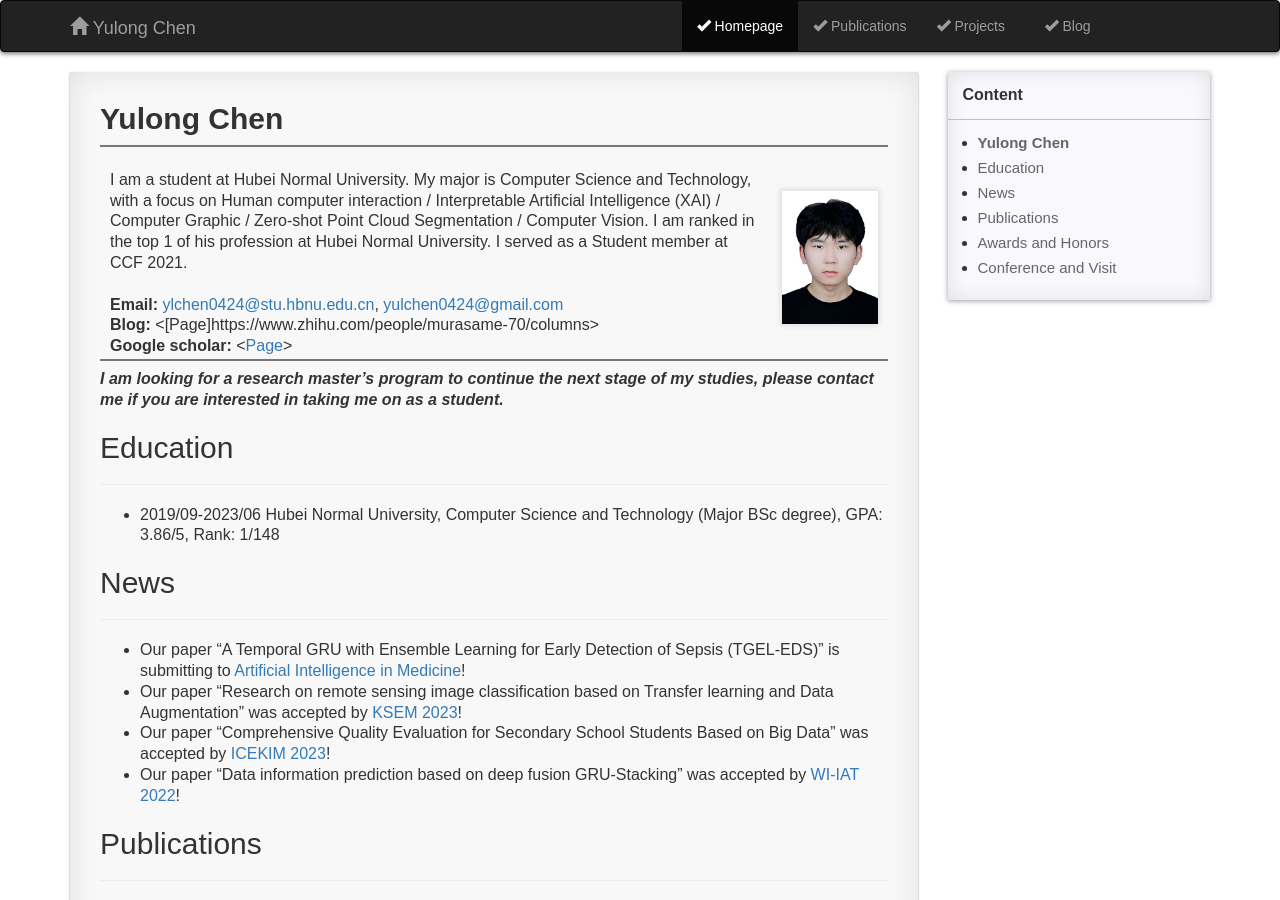
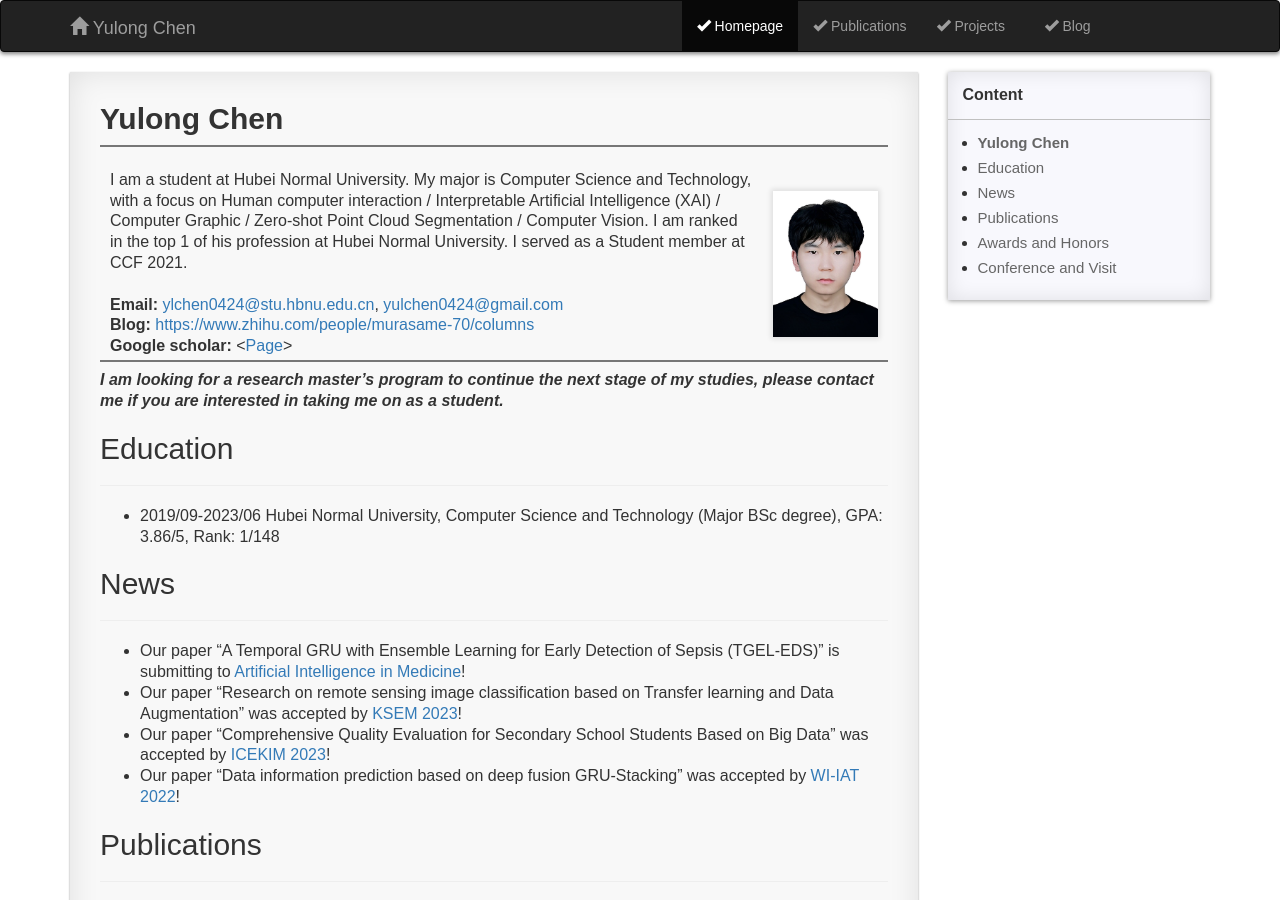
Before and after one commit to yulongC/yulongC.github.io, a Jekyll site: the page built from pages/1_homepage.md, in a window 1280 px wide and 900 px high. Built offline with Jekyll 4.4.1, drawn with Linux system fonts in a browser that asks for light colours; comment, search, counter and statistics services are not loaded.

Commit message:
Update 1_homepage.md

```diff
--- a/pages/1_homepage.md
+++ b/pages/1_homepage.md
@@ -11,7 +11,7 @@
 
 ## **Yulong Chen**
 
-| <br> I am a student at Hubei Normal University. My major is Computer Science and Technology, with a focus on Human computer interaction / Interpretable Artificial Intelligence (XAI) / Computer Graphic / Zero-shot Point Cloud Segmentation / Computer Vision. I am ranked in the top 1 of his profession at Hubei Normal University. I served as a Student member at CCF 2021. <br> <br> **Email:** <ylchen0424@stu.hbnu.edu.cn>, <yulchen0424@gmail.com> <br> **Blog:** <[Page]https://www.zhihu.com/people/murasame-70/columns>  <br> **Google scholar:** <[Page](https://scholar.google.com/citations?hl=en&user=G4RazmQAAAAJ&view_op=list_works&gmla=AOV7GLMocIzBzFzB3jGGdrzAaTuncsxcl1r1nD7tQGtvVPucTCOyUvQZ4YUjoouO6NzDMY6W1OnE4XuL-jGo7QMQzTs6GHV_FV8Ax3LqWM8ycc0-a3LA0vU2IYw4iL9C5bJu4Zxzn1zE)> <br> | <br> &emsp; ![image](https://yulongC.github.io/images/chen-2023.jpg) <br> <br> |
+| <br> I am a student at Hubei Normal University. My major is Computer Science and Technology, with a focus on Human computer interaction / Interpretable Artificial Intelligence (XAI) / Computer Graphic / Zero-shot Point Cloud Segmentation / Computer Vision. I am ranked in the top 1 of his profession at Hubei Normal University. I served as a Student member at CCF 2021. <br> <br> **Email:** <ylchen0424@stu.hbnu.edu.cn>, <yulchen0424@gmail.com> <br> **Blog:** <https://www.zhihu.com/people/murasame-70/columns>  <br> **Google scholar:** <[Page](https://scholar.google.com/citations?hl=en&user=G4RazmQAAAAJ&view_op=list_works&gmla=AOV7GLMocIzBzFzB3jGGdrzAaTuncsxcl1r1nD7tQGtvVPucTCOyUvQZ4YUjoouO6NzDMY6W1OnE4XuL-jGo7QMQzTs6GHV_FV8Ax3LqWM8ycc0-a3LA0vU2IYw4iL9C5bJu4Zxzn1zE)> <br> | <br> &emsp; ![image](https://yulongC.github.io/images/chen-2023.jpg) <br> <br> |
 
 ***I am looking for a research master's program to continue the next stage of my studies, please contact me if you are interested in taking me on as a student.***
 
```
